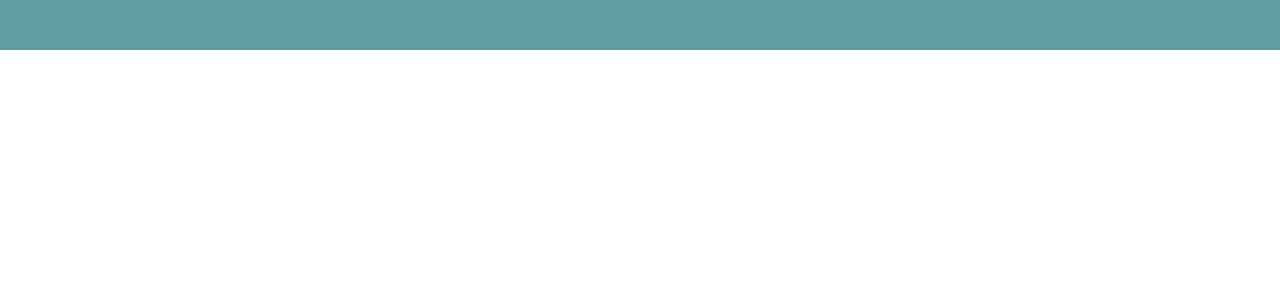
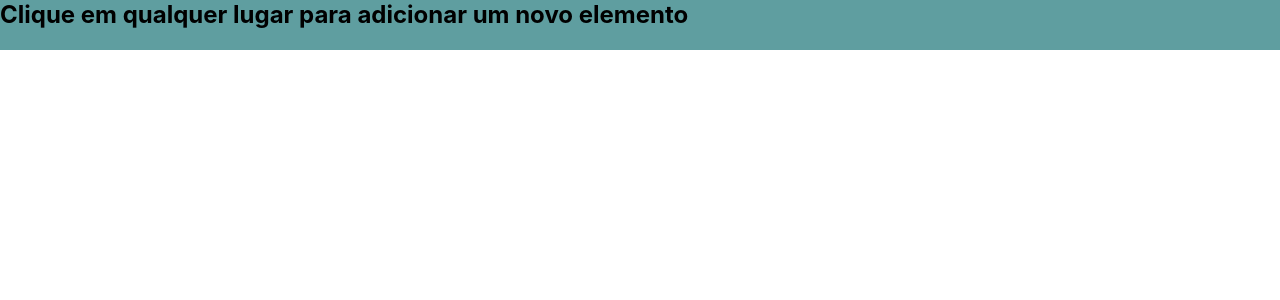
Before and after one commit to WillianAmorim/circles-test, a JavaScript app: page / in a window 1280 px wide. Shown: the top 300 px of the page. Built offline with nearby package versions, Linux system fonts and the light colour scheme; the HTML template or start-up script is replaced by a standard one.

Commit message:
adicionado tag h no nav

```diff
--- a/src/App.js
+++ b/src/App.js
@@ -3,7 +3,9 @@ import './App.css';
 function App() {
   return (
     <div>
-      <nav></nav>
+      <nav>
+        <h1>Clique em qualquer lugar para adicionar um novo elemento</h1>
+      </nav>
       <section></section>
     </div>
 
```
